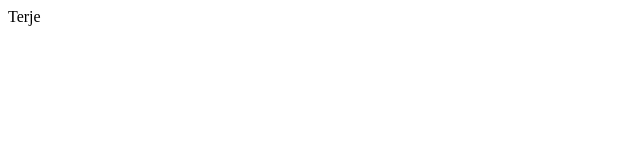
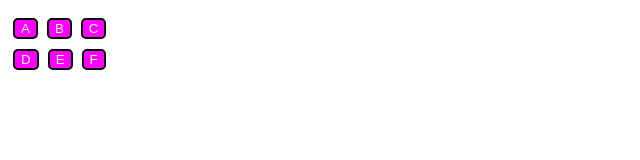
Before and after one commit to nadaxolix/oppgave, a plain HTML site: page index.html in a window 1280 px wide. Shown: the whole page, without its empty margins (0-640 px from the left). Drawn offline with Linux system fonts and the light colour scheme.

Commit message:
Add files via upload

```diff
--- a/index.html
+++ b/index.html
@@ -4,25 +4,39 @@
   <meta charset="UTF-8">
   <meta name="viewport" content="width=device-width, initial-scale=1.0">
   <title>Document</title>
+  <style>
+    .a, .b, .c, .d, .e, .f{
+      background-color: fuchsia;
+      color: white;
+      border: 2px solid black;
+      border-radius: 5px;
+      margin-inline-start: 5px;
+      margin-top: 10px;
+
+    }
+  </style>
 </head>
 <body>
-  <!---- charAt()
-Funksjonen charAt() henter ut bokstaven, eller tegnet på en gitt indeks- den indeksen er
- verdien man sender inn som parameter til metoden. I eksemplet ovenfor bruker vi 0 som parameter
- - dvs vi skal finne tegnet på index 0. firstName.charAt(0) returnerer altså bokstaven 'T'.
+  <div id="keybordDiv"></div>
 
- toUpperCase()
-Metoden toUpperCase() skifter alle bokstaver til stor- bokstav. ex
+  <button class="a" onclick="selectLetter(this)">A</button>
+  <button class="b" onclick="selectLetter(this)">B</button>
+  <button class="c" onclick="selectLetter(this)">C</button>
+  <br>
+  <button class="d" onclick="selectLetter(this)">D</button>
+  <button class="e" onclick="selectLetter(this)">E</button>
+  <button class="f" onclick="selectLetter(this)">F</button>
 
-let text = 'Terje is cool';
-text = text.toUpperCase()
-resultat: 'TERJE IS COOL' -->
+  <script>
 
-<div id="terjeDiv">terje</div>
+    let outPut = document.getElementById('keybordDiv');
+    let chosenLetter = 0;
 
-<script>
- let div = document.getElementById("terjeDiv");
-  div.innerHTML = div.innerHTML.charAt(0).toUpperCase() + div.innerHTML.slice(1);
-</script>
+
+    function selectLetter(element) {
+      chosenLetter = element.innerText;
+      outPut.innerHTML = chosenLetter;
+    }
+  </script>
 </body>
 </html>
```
